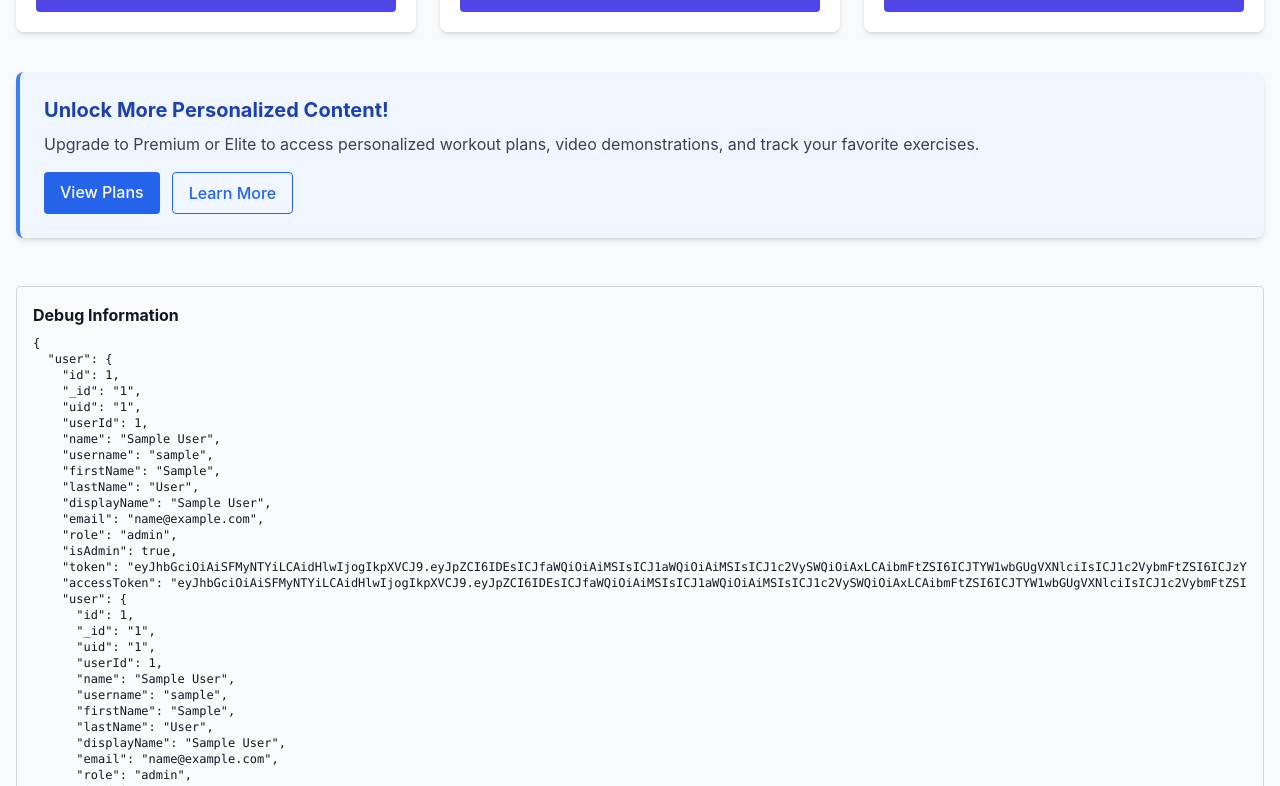
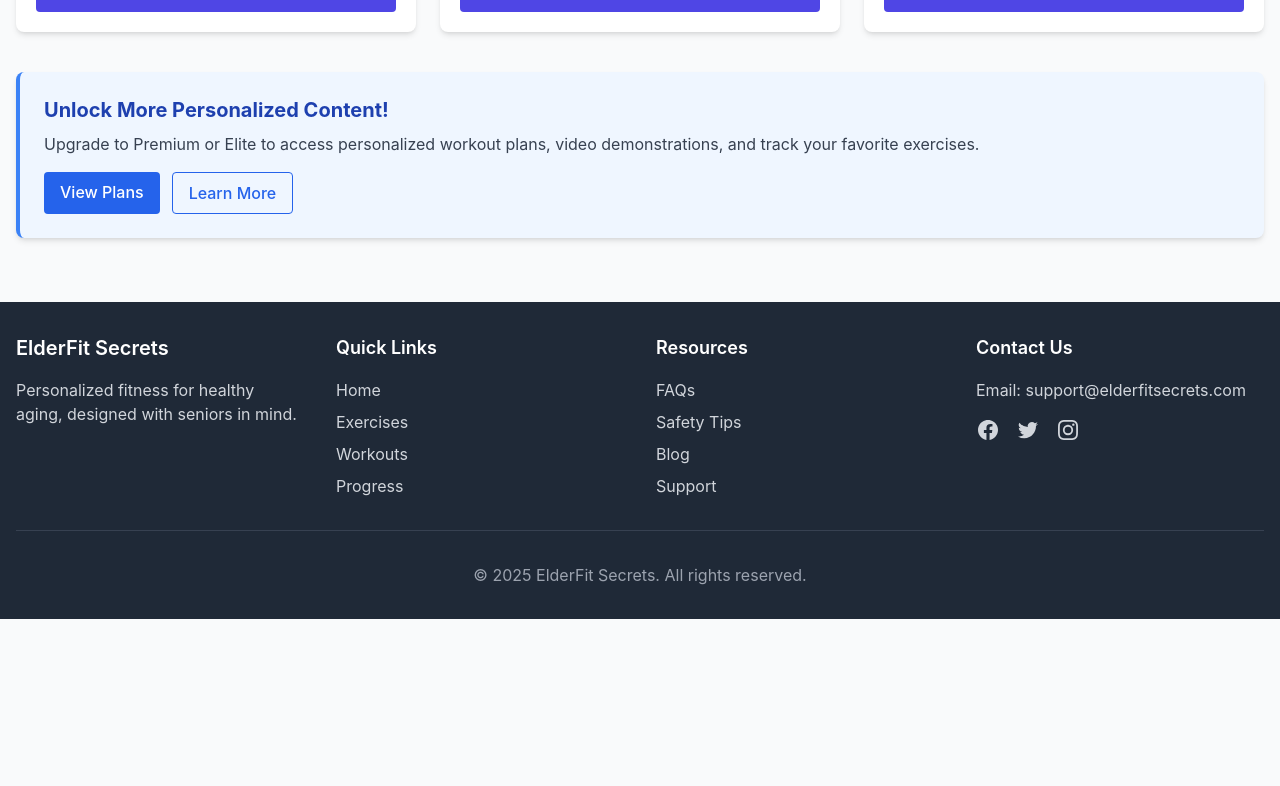
Before and after one commit to Towy-lab/elderfit, a React (Create React App) app: page /dashboard in a window 1280 px wide. Shown: the part 846-1632 px from the top of the page. After the commit the page ends 1465 px from the top, so only its background shows below. Built offline with nearby package versions, Linux system fonts and the light colour scheme; sample sign-in values are in the browser's storage.

Commit message:
removed visible debug info from dashboard

```diff
--- a/src/pages/Dashboard.js
+++ b/src/pages/Dashboard.js
@@ -10,26 +10,17 @@ import UpgradeCard from '../components/subscription/UpgradeCard';
 import DashboardGuide from './DashboardGuide';
 
 const Dashboard = () => {
-  const { user, isAuthenticated } = useAuth();
+  const { user } = useAuth();
   const { tier } = useSubscription();
   const [recommendedWorkouts, setRecommendedWorkouts] = useState([]);
   const [isLoading, setIsLoading] = useState(true);
   const [isError, setIsError] = useState(false);
-
-  console.log("Dashboard rendered with auth state:", {
-    isAuthenticated,
-    user,
-    userExists: !!user,
-    userStorageExists: !!localStorage.getItem('user'),
-    tier
-  });
 
   // Fetch recommended workouts
   useEffect(() => {
     const getRecommendedWorkouts = async () => {
       try {
         setIsLoading(true);
-        console.log("Fetching workouts for tier:", tier);
 
         // Mock data for now - replace with actual API call
         const mockWorkouts = [
@@ -62,7 +53,6 @@ const Dashboard = () => {
         // Simulate network delay
         await new Promise(resolve => setTimeout(resolve, 800));
 
-        console.log("Workouts loaded:", mockWorkouts);
         setRecommendedWorkouts(mockWorkouts);
         setIsLoading(false);
       } catch (error) {
@@ -137,21 +127,6 @@ const Dashboard = () => {
           />
         </section>
       )}
-
-      {/* Debug Information - only visible during development */}
-      {process.env.NODE_ENV === 'development' && (
-        <div className="mt-12 p-4 border border-gray-300 rounded bg-gray-50">
-          <h3 className="font-bold mb-2">Debug Information</h3>
-          <pre className="text-xs overflow-auto">
-            {JSON.stringify({
-              user,
-              isAuthenticated,
-              tier,
-              localStorage: localStorage.getItem('user')
-            }, null, 2)}
-          </pre>
-        </div>
-      )}
     </div>
   );
 };
```
